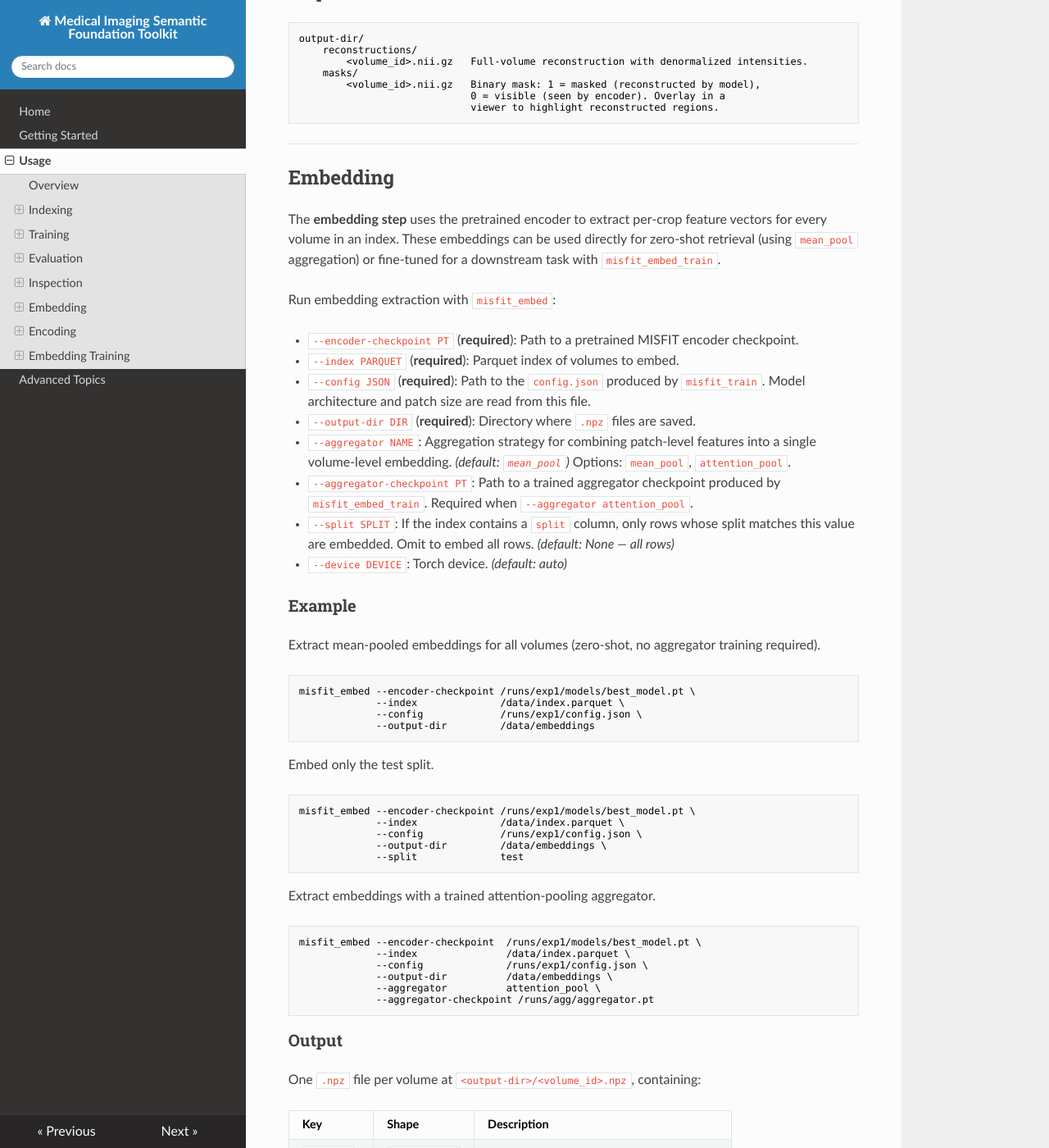
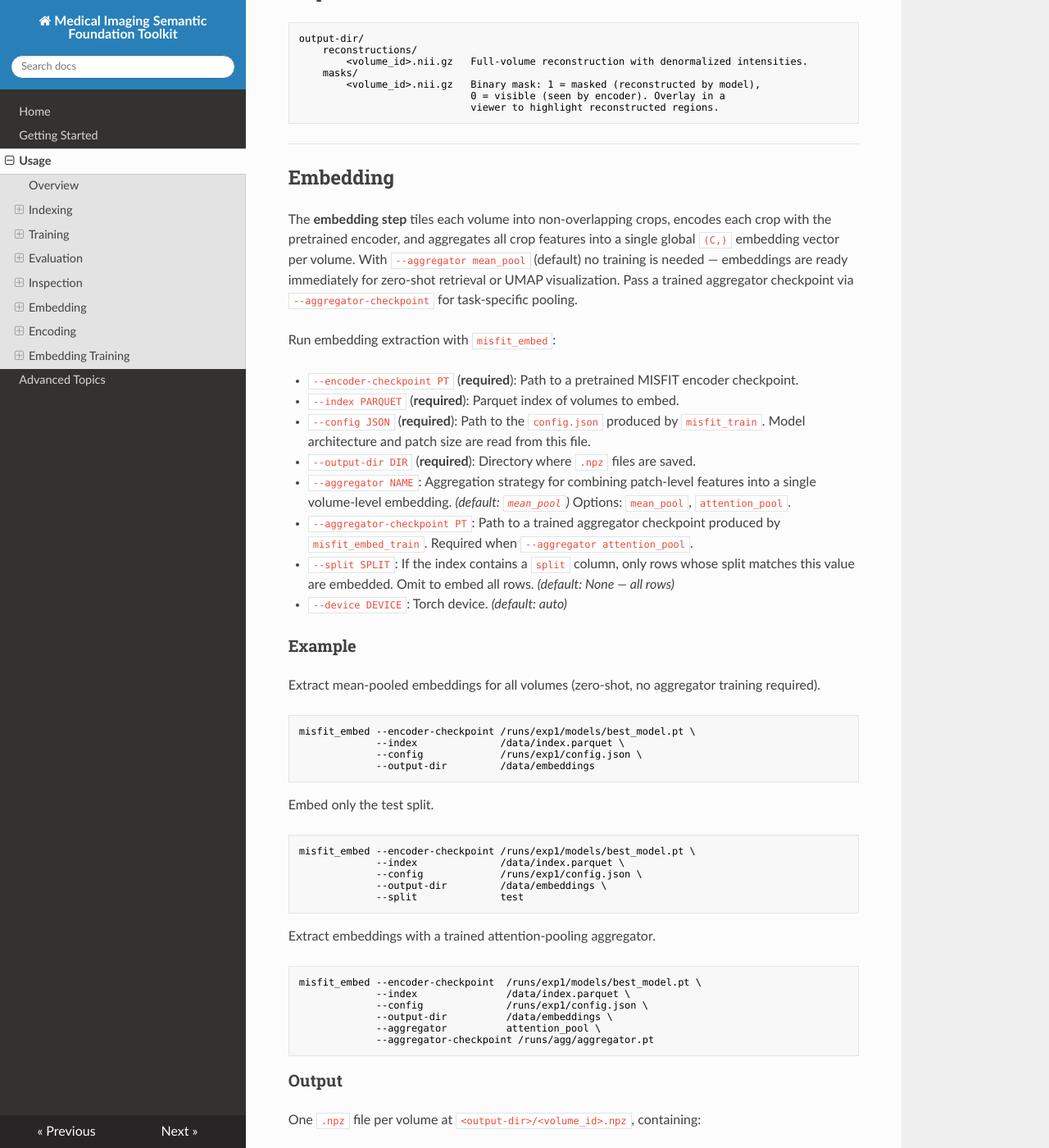
Before and after one commit to aecelaya/MISFIT, an MkDocs documentation site: the page built from docs/usage.md, in a window 1280 px wide and 1400 px high, scrolled down 7312 px. Shown: the whole window at 82% size. Built offline with MkDocs 1.6.1, drawn with Linux system fonts in a browser that asks for light colours; nearby versions of some CDN libraries; library files that are not in the unit come from our copies; some of the changed text lies outside the part shown.

Commit message:
Refactor misfit_embed to produce single global embedding vector
misfit_embed now runs encode+aggregate end-to-end and saves a single (C,)
embedding per volume (key: `embedding`). misfit_embed_train reads from
misfit_encode output (feature_map key) not misfit_embed. CropFeaturesDataset
applies GAP when loading feature_map tensors so the aggregator interface is
unchanged. Updated all tests and docs.

Co-Authored-By: Claude Sonnet 4.6 <noreply@anthropic.com>

````diff
--- a/docs/usage.md
+++ b/docs/usage.md
@@ -351,10 +351,12 @@ output-dir/
 
 ## Embedding
 
-The **embedding step** uses the pretrained encoder to extract per-crop feature
-vectors for every volume in an index. These embeddings can be used directly for
-zero-shot retrieval (using `mean_pool` aggregation) or fine-tuned for a
-downstream task with `misfit_embed_train`.
+The **embedding step** tiles each volume into non-overlapping crops, encodes
+each crop with the pretrained encoder, and aggregates all crop features into a
+single global `(C,)` embedding vector per volume.  With `--aggregator mean_pool`
+(default) no training is needed — embeddings are ready immediately for zero-shot
+retrieval or UMAP visualization.  Pass a trained aggregator checkpoint via
+`--aggregator-checkpoint` for task-specific pooling.
 
 Run embedding extraction with `misfit_embed`:
 
@@ -412,8 +414,7 @@ One `.npz` file per volume at `<output-dir>/<volume_id>.npz`, containing:
 
 | Key | Shape | Description |
 |---|---|---|
-| `features` | `(N_crops, C)` | Per-crop encoder feature vectors. |
-| `positions` | `(N_crops, 3)` | Voxel-space centre coordinates of each crop. |
+| `embedding` | `(C,)` | Single global embedding vector for the volume. |
 
 ---
 
@@ -466,8 +467,10 @@ One `.npz` file per volume at `<output-dir>/<volume_id>.npz`, containing:
 ## Embedding Training
 
 The **embedding training step** fine-tunes a lightweight aggregator head on top
-of frozen embeddings extracted by `misfit_embed`. The aggregator learns to pool
-the per-crop feature vectors into a single discriminative volume-level embedding.
+of frozen per-crop features extracted by `misfit_encode`. The aggregator learns
+to pool the per-crop feature vectors into a single discriminative volume-level
+embedding.  Because the encoder features are pre-computed and cached on disk,
+training is fast even for large datasets.
 
 Run aggregator training with `misfit_embed_train`:
 
@@ -479,7 +482,7 @@ Run aggregator training with `misfit_embed_train`:
   |---|---|
   | `volume_id` | Volume identifier. |
   | `split` | Dataset split. Only rows where `split='train'` are used. |
-  | `features_path` | Absolute path to the `.npz` file produced by `misfit_embed`. |
+  | `features_path` | Absolute path to the `.npz` file produced by `misfit_encode`. |
   | `label` | String label for the training objective. |
 
   Labels are always treated as strings. Integer or boolean labels should be
@@ -499,7 +502,7 @@ Run aggregator training with `misfit_embed_train`:
   Options: `classification` (cross-entropy), `contrastive` (Supervised
   Contrastive with K=2 pairs per group).
 - `--embed-dim C` (**required**): Dimensionality of the encoder bottleneck
-  features. Must match the feature files from `misfit_embed`.
+  features. Must match the feature files from `misfit_encode`.
 - `--no-position-encoding`: Disable learned 3D position encoding in
   `AttentionPoolAggregator`. *(default: off)*
 
@@ -537,5 +540,5 @@ misfit_embed_train --input      /data/train_manifest.csv \
 output-dir/
     aggregator.pt   Trained aggregator weights and label_to_idx mapping.
                     Pass to misfit_embed via --aggregator-checkpoint to
-                    use at inference time.
+                    apply the trained aggregator at inference time.
 ```
````
Also changed, not shown: README.md (+4 -4 lines), 5 other files.
